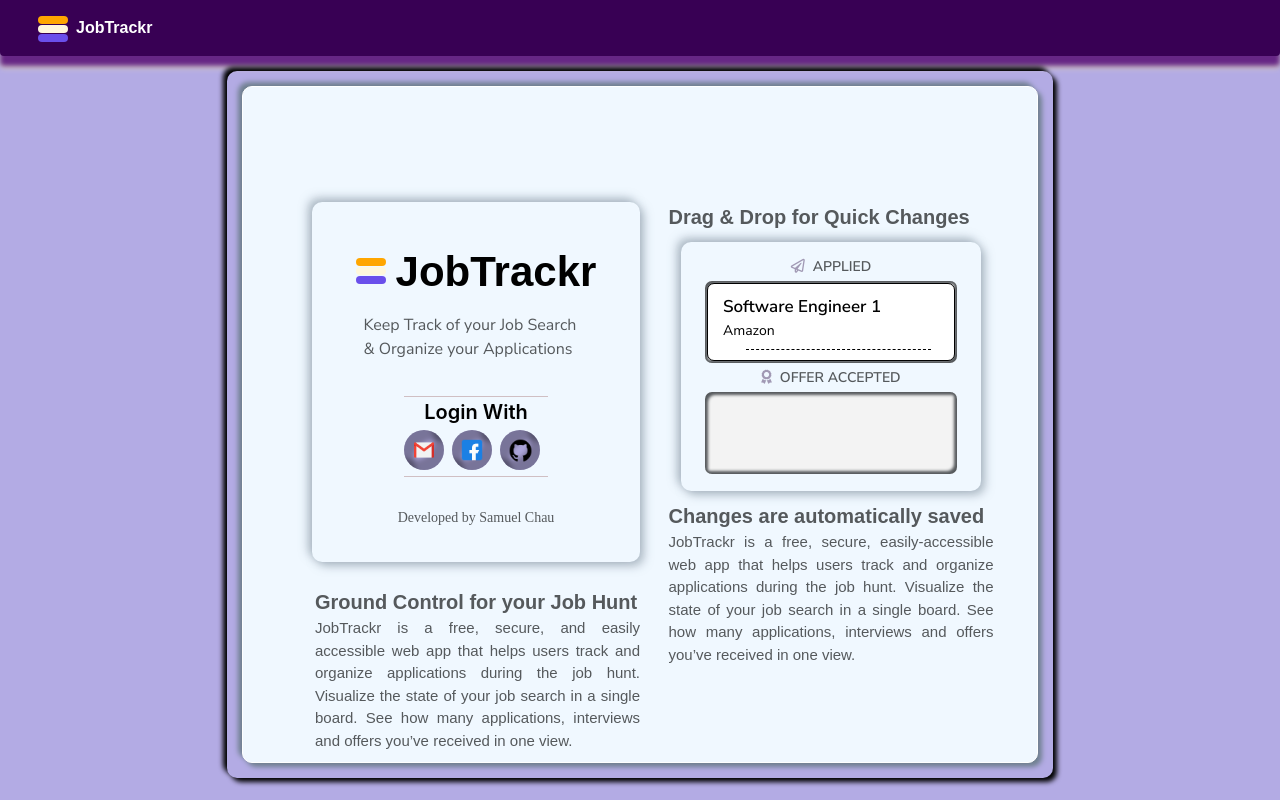
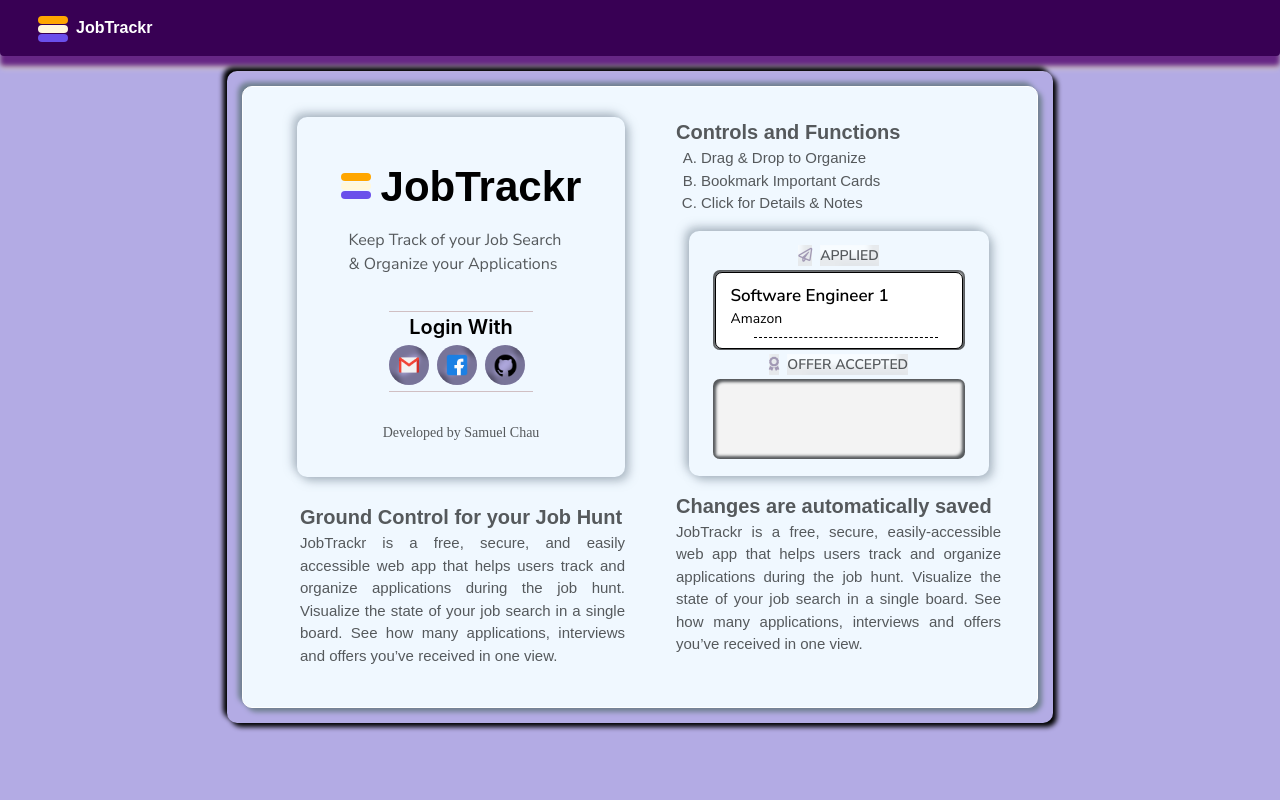
Before and after one commit to samqchau/job-tracker, a React (Create React App) app in the folder client/: page /info in a window 1280 px wide. Built offline with nearby package versions, Linux system fonts and the light colour scheme.

Commit message:
Demo update

```diff
--- a/client/src/components/Demo.jsx
+++ b/client/src/components/Demo.jsx
@@ -38,6 +38,7 @@ const Demo = () => {
   };
 
   return (
+    <>
       <DragDropContext onDragEnd={onDragEnd}>
         <DemoAppList
           name='applied'
@@ -52,6 +53,7 @@ const Demo = () => {
           setApps={changeAppsTo}
         />
       </DragDropContext>
+    </>
   );
 };
 
--- a/client/src/screens/LandingScreen.jsx
+++ b/client/src/screens/LandingScreen.jsx
@@ -37,15 +37,21 @@ const LandingScreen = ({ history }) => {
             </div>
           </Col>
           <Col className='landing-main-left' sm={12} lg={6}>
-            <div
-              className='landing-section-title'
-              style={{ marginTop: '0px', marginBottom: '10px' }}
-            >
-              Drag & Drop for Quick Changes
+            <div className='landing-section-title' style={{ marginTop: '0px' }}>
+              Controls and Functions
             </div>
+            <ul>
+              <li>Drag & Drop to Organize</li>
+              <li>Bookmark Important Cards</li>
+              <li>Click for Details & Notes</li>
+            </ul>
             <div className='landing-main-left-demo-container'>
               <Demo />
             </div>
+            <div
+              className='landing-main-left-demo-caption'
+              style={{ marginTop: '5px' }}
+            ></div>
 
             <div className='landing-section-title'>
               Changes are automatically saved
--- a/client/src/styles/demo.css
+++ b/client/src/styles/demo.css
@@ -8,7 +8,7 @@
   margin-bottom: 10px;
 }
 .demo-list-body-main {
-  height: 82px;
+  height: 80px;
   min-height: unset;
   width: 252px;
 }
@@ -33,4 +33,6 @@
   padding: 0px;
   margin: 4px;
   font-weight: 900px;
+  box-shadow: rgb(255 255 255 / 50%) inset 10px 10px 5px 10px,
+    #ced4da inset -10px -10px 5px;
 }
--- a/client/src/styles/landingScreen.css
+++ b/client/src/styles/landingScreen.css
@@ -20,6 +20,8 @@
   box-shadow: slategrey 4px 4px 5px, slategrey -4px -4px 5px;
   background-color: aliceblue;
   max-width: 1000px;
+  padding-top: 30px;
+  padding-bottom: 30px;
 }
 .landing-main-center {
   display: flex;
@@ -27,7 +29,6 @@
   align-items: flex-end;
   flex-direction: column;
   height: 100%;
-  padding-top: 115px;
 }
 .landing-main-center-body-text {
   position: relative;
@@ -138,6 +139,17 @@
   align-items: center;
   position: relative;
 }
+.landing-main-left ul {
+  width: 275px;
+  list-style: upper-alpha;
+}
+.landing-main-left li {
+  font-size: 15px;
+  font-family: sans-serif;
+  width: 325px;
+  text-align: justify;
+}
+
 .landing-section-title {
   font-size: 20px;
   font-weight: 600;
@@ -152,13 +164,6 @@
   text-align: justify;
 }
 @media only screen and (min-width: 992px) {
-  .landing-main-center {
-    padding-right: 0px !important;
-  }
-  .landing-main-left {
-    padding-top: 115px;
-    padding-left: 0px !important;
-  }
 }
 
 @media only screen and (max-width: 992px) {
```
Lines whose indentation alone changed are shown as unchanged.
